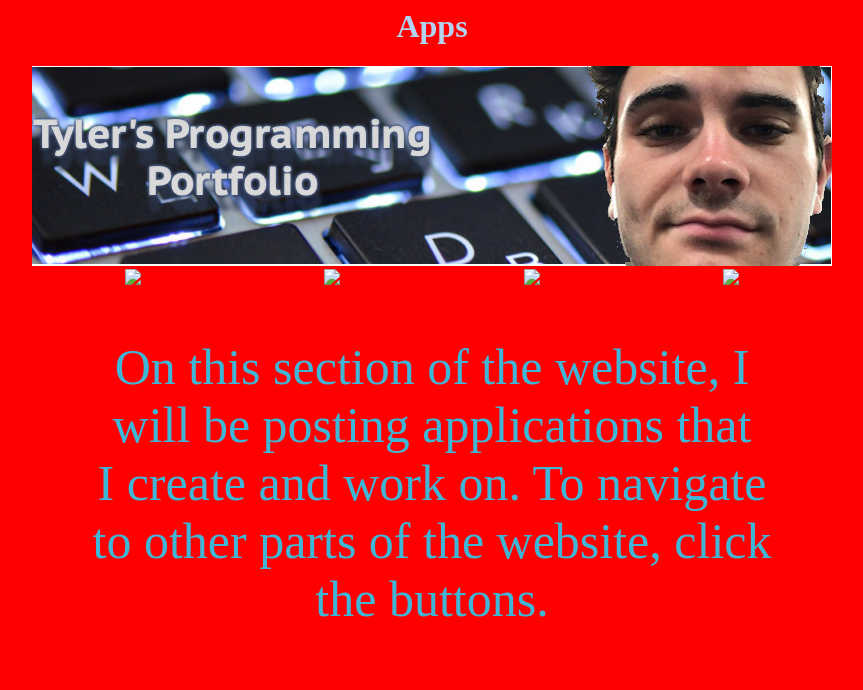
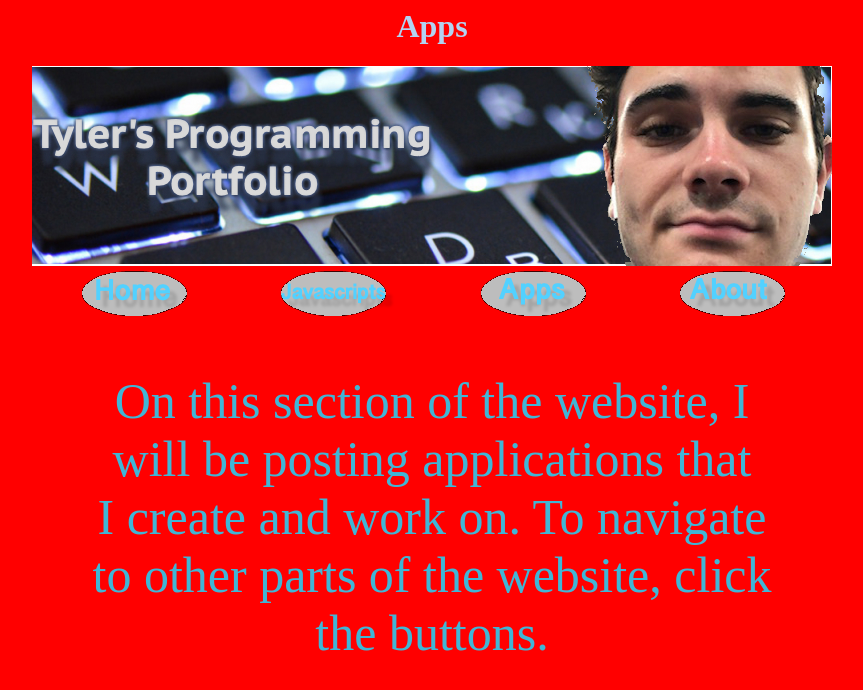
Before and after one commit to tylerhanlon/tylerhanlon.github.io, a plain HTML site: page apps.html in a window 1280 px wide. Shown: the top 690 px of the page, without its empty margins (276-1139 px from the left). Drawn offline with Linux system fonts and the light colour scheme.

Commit message:
Update apps.html

```diff
--- a/apps.html
+++ b/apps.html
@@ -25,7 +25,7 @@
 
                     <a href="index.html">
 
-                    <img src="home2.png">
+                    <img src="home.png">
 
                 </a>
 
@@ -35,7 +35,7 @@
 
                     <a href="javascripts.html">
 
-                    <img src="javascripts2.png">
+                    <img src="javascripts.png">
 
                     </a>
 
@@ -45,7 +45,7 @@
 
                     <a href="apps.html">
 
-                    <img src="apps2.png">
+                    <img src="apps.png">
 
                                        </a>
 
@@ -55,7 +55,7 @@
 
                     <a href="about.html">
 
-                    <img src="about2.png">
+                    <img src="about.png">
 
                     </a>
 
```
